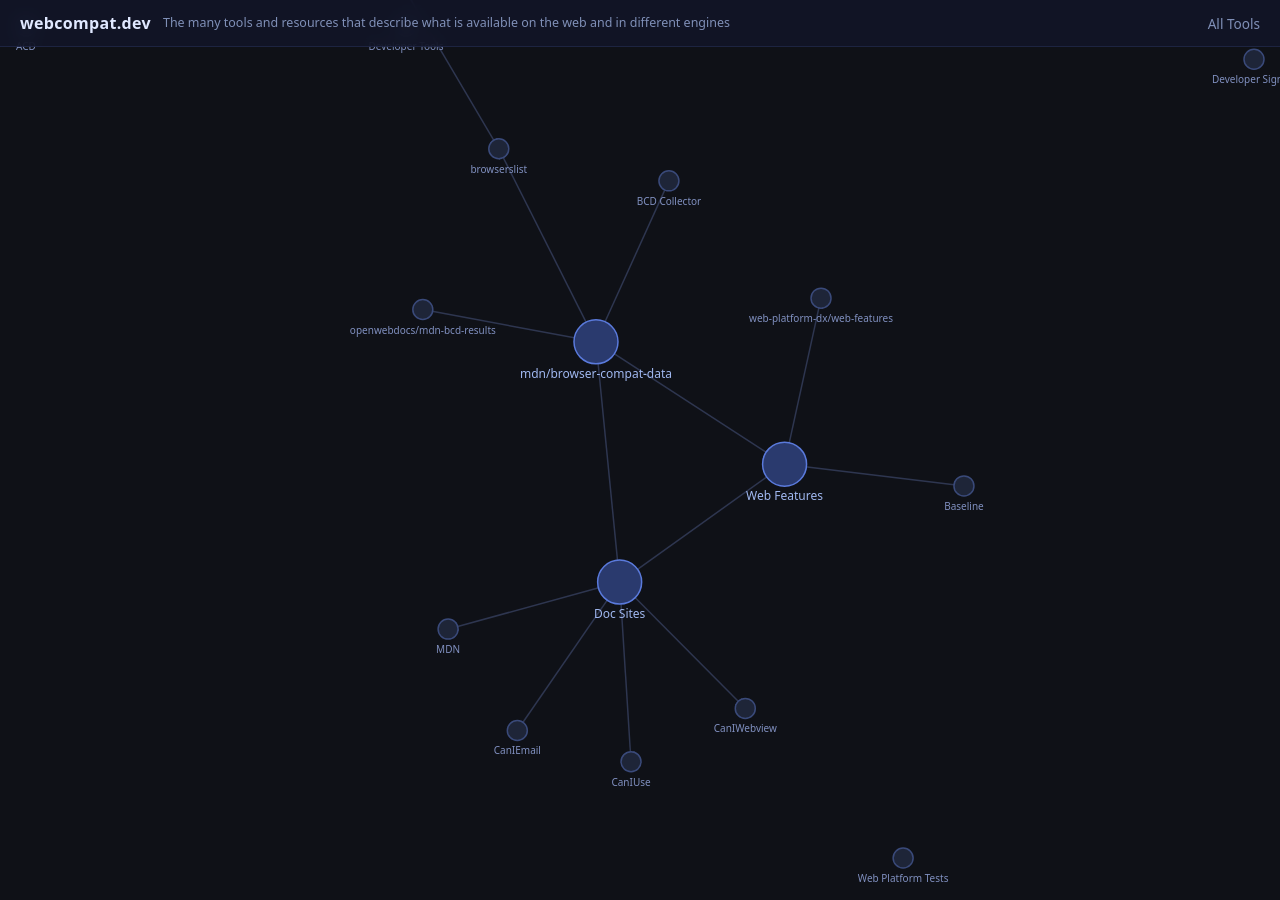
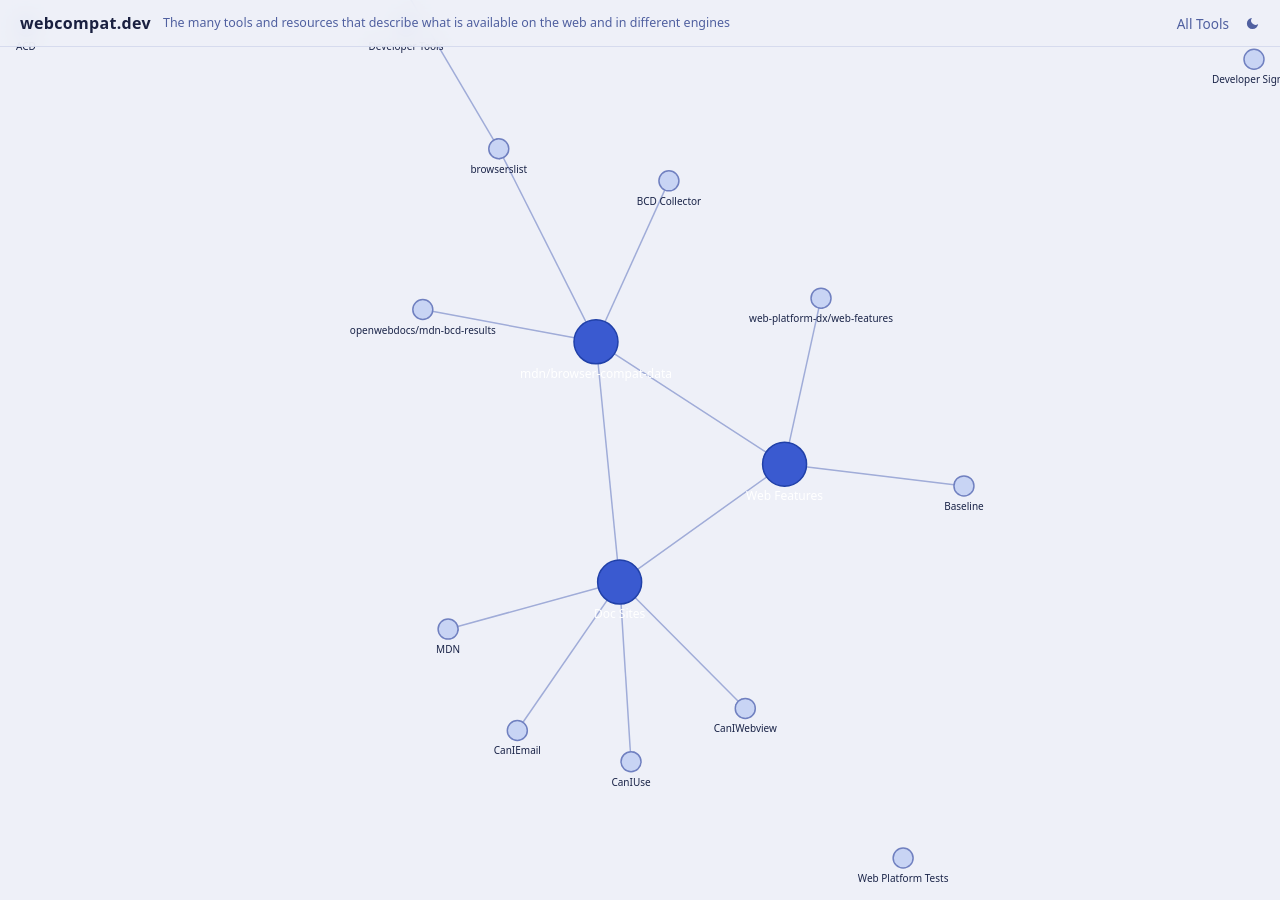
Before and after one commit to NiklasMerz/webcompat, a Jekyll site: the page built from index.html, in a window 1280 px wide. Built offline with Jekyll 4.4.1, drawn with Linux system fonts in a browser that asks for light colours.

Commit message:
light and dark mode

```diff
--- a/assets/css/style.css
+++ b/assets/css/style.css
@@ -45,6 +45,9 @@
 #site-header .site-nav {
   margin-left: auto;
   pointer-events: auto;
+  display: flex;
+  align-items: center;
+  gap: 1rem;
 }
 
 #site-header .site-nav a {
@@ -56,6 +59,25 @@
 #site-header .site-nav a:hover {
   color: #c0cce8;
 }
+
+#theme-toggle {
+  background: none;
+  border: none;
+  cursor: pointer;
+  color: #8090b8;
+  padding: 0;
+  display: flex;
+  align-items: center;
+  line-height: 1;
+}
+
+#theme-toggle:hover { color: #c0cce8; }
+#theme-toggle:focus-visible { outline: 2px solid #5a8adc; outline-offset: 3px; border-radius: 2px; }
+
+/* Show sun (switch to light) in dark mode; moon (switch to dark) in light mode */
+#icon-moon { display: none; }
+html.light #icon-sun  { display: none; }
+html.light #icon-moon { display: block; }
 
 #map {
   width: 100vw;
@@ -216,6 +238,66 @@
   white-space: nowrap;
 }
 
+/* ── Light mode ─────────────────────────────────────── */
+html.light body {
+  background: #eef0f8;
+}
+
+html.light #site-header {
+  background: rgba(238, 240, 248, 0.9);
+  border-bottom-color: rgba(80, 100, 180, 0.15);
+}
+
+html.light .site-name    { color: #1a2040; }
+html.light .site-tagline { color: #5060a0; }
+html.light #site-header .site-nav a { color: #5060a0; }
+html.light #site-header .site-nav a:hover { color: #1a2040; }
+html.light #theme-toggle { color: #5060a0; }
+html.light #theme-toggle:hover { color: #1a2040; }
+
+/* SVG — CSS overrides SVG presentation attributes */
+html.light #map line {
+  stroke: #a0acd8;
+}
+html.light #arrow path {
+  fill: #8090c0;
+}
+html.light .node-group.category circle:not(.focus-ring) {
+  fill: #3a5ad0;
+  stroke: #2040a8;
+}
+html.light .node-group:not(.category) circle:not(.focus-ring) {
+  fill: #c8d4f4;
+  stroke: #7080c0;
+}
+html.light .node-group.category text  { fill: #ffffff; }
+html.light .node-group:not(.category) text { fill: #1a2448; }
+
+/* Panel */
+html.light #tool-panel {
+  background: #ffffff;
+  border-left-color: #d0d8f0;
+  color: #2a3060;
+}
+html.light #panel-close          { color: #8090c0; }
+html.light #panel-close:hover    { color: #1a2040; background: #eef0f8; }
+html.light #panel-title          { color: #1a2040; }
+html.light #panel-meta           { color: #6070a8; border-bottom-color: #e0e4f4; }
+html.light #panel-meta a         { color: #2a4ad0; }
+html.light .panel-edit-link      { color: #2a4ad0; border-color: #c8d0f0; }
+html.light .panel-edit-link:hover { background: #eef0f8; border-color: #a0acd8; }
+html.light #panel-body h2        { color: #8090c0; }
+html.light #panel-body p,
+html.light #panel-body ul        { color: #3a4870; }
+html.light #panel-body a         { color: #2a4ad0; }
+
+/* Tooltip */
+html.light .node-tooltip {
+  background: #ffffff;
+  color: #1a2040;
+  border-color: #c0cce8;
+}
+
 /* ── Screen-reader only ─────────────────────────────── */
 .sr-only {
   position: absolute;
--- a/assets/js/map.js
+++ b/assets/js/map.js
@@ -59,7 +59,7 @@
     .selectAll('g')
     .data(nodes)
     .join('g')
-    .attr('class', 'node-group')
+    .attr('class', d => d.category ? 'node-group category' : 'node-group')
     .attr('tabindex', '0')
     .attr('role', 'button')
     .attr('aria-label', ariaLabel)
@@ -221,3 +221,14 @@
     });
   });
 })();
+
+// Theme toggle
+(function () {
+  const btn = document.getElementById('theme-toggle');
+  if (!btn) return;
+  btn.addEventListener('click', () => {
+    const isLight = document.documentElement.classList.toggle('light');
+    localStorage.setItem('theme', isLight ? 'light' : 'dark');
+    btn.setAttribute('aria-label', isLight ? 'Switch to dark mode' : 'Switch to light mode');
+  });
+})();
--- a/index.html
+++ b/index.html
@@ -8,6 +8,11 @@
   <meta name="viewport" content="width=device-width, initial-scale=1.0">
   <title>{{ site.title }}</title>
   <link rel="stylesheet" href="/assets/css/style.css">
+  <script>
+    const stored = localStorage.getItem('theme');
+    const prefersLight = window.matchMedia('(prefers-color-scheme: light)').matches;
+    if (stored === 'light' || (!stored && prefersLight)) document.documentElement.classList.add('light');
+  </script>
 </head>
 <body>
   <header id="site-header">
@@ -15,6 +20,17 @@
     <span class="site-tagline">The many tools and resources that describe what is available on the web and in different engines</span>
     <nav class="site-nav">
       <a href="/tools/">All Tools</a>
+      <button id="theme-toggle" aria-label="Switch to light mode">
+        <svg id="icon-sun" width="15" height="15" viewBox="0 0 24 24" fill="none" stroke="currentColor" stroke-width="2" stroke-linecap="round" aria-hidden="true">
+          <circle cx="12" cy="12" r="5"/><line x1="12" y1="2" x2="12" y2="4"/><line x1="12" y1="20" x2="12" y2="22"/>
+          <line x1="2" y1="12" x2="4" y2="12"/><line x1="20" y1="12" x2="22" y2="12"/>
+          <line x1="4.93" y1="4.93" x2="6.34" y2="6.34"/><line x1="17.66" y1="17.66" x2="19.07" y2="19.07"/>
+          <line x1="4.93" y1="19.07" x2="6.34" y2="17.66"/><line x1="17.66" y1="6.34" x2="19.07" y2="4.93"/>
+        </svg>
+        <svg id="icon-moon" width="15" height="15" viewBox="0 0 24 24" fill="currentColor" aria-hidden="true">
+          <path d="M21 12.79A9 9 0 1 1 11.21 3 7 7 0 0 0 21 12.79z"/>
+        </svg>
+      </button>
     </nav>
   </header>
 
```
